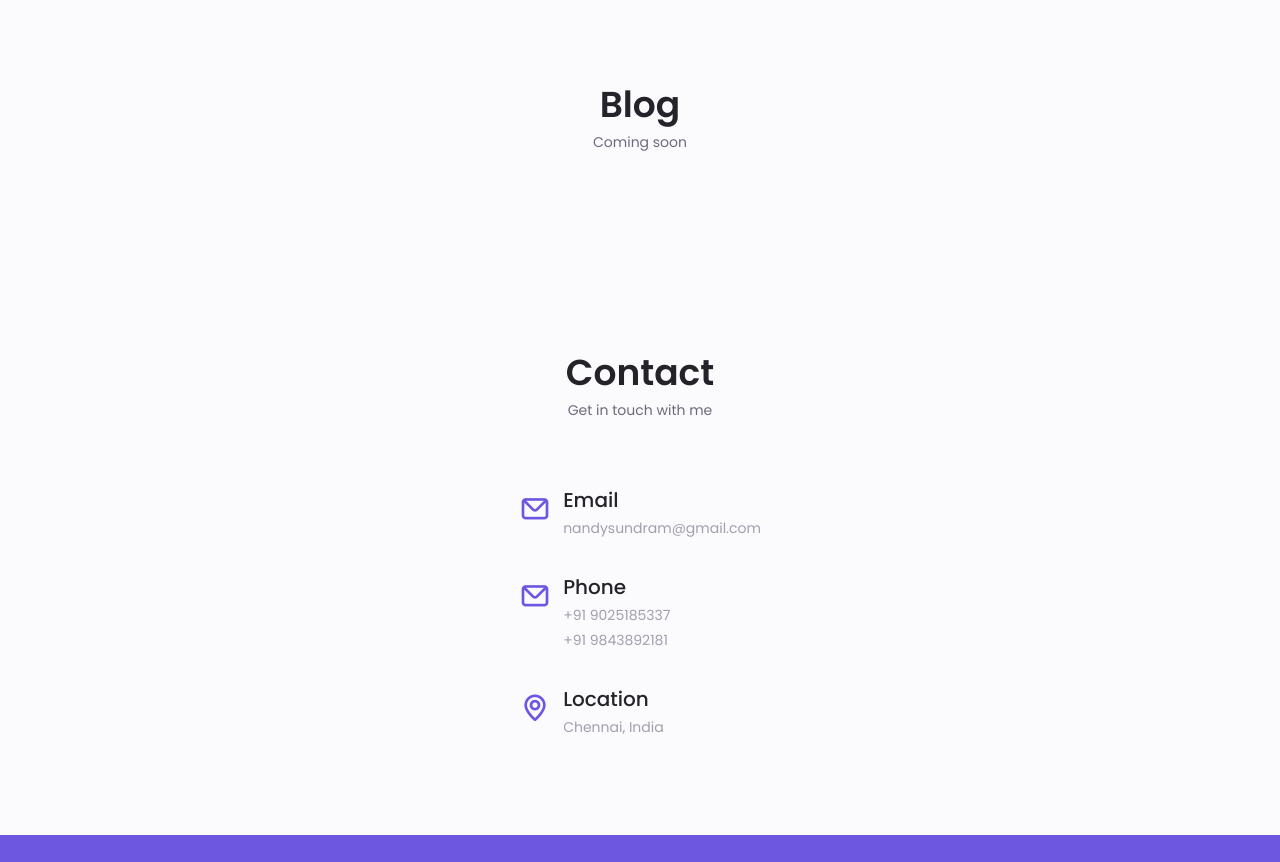
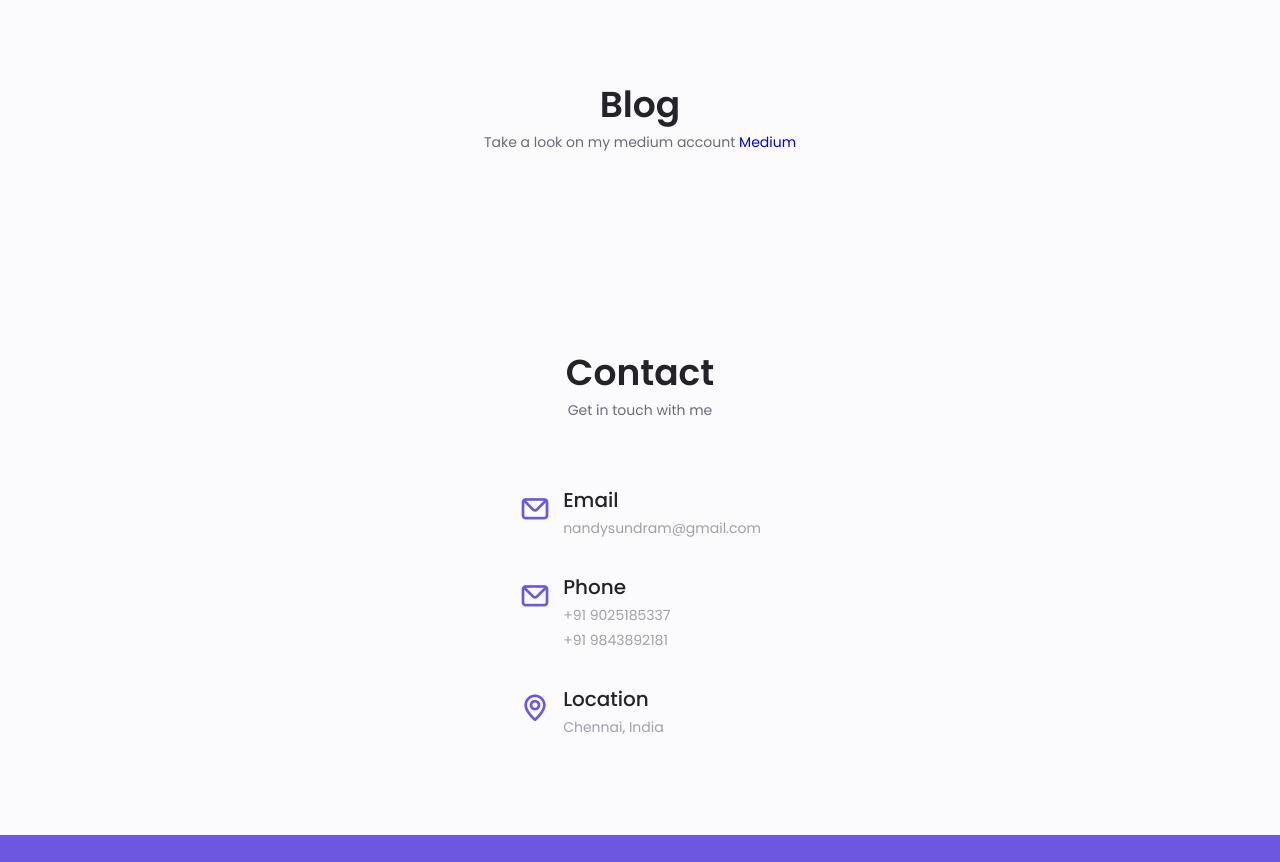
Before and after one commit to nandysundram/nandhini.github.io, a plain HTML site: page index.html in a window 1280 px wide. Shown: the part 4400-5262 px from the top of the page. Drawn offline with nearby package versions, Linux system fonts and the light colour scheme.

Commit message:
changed prof

```diff
--- a/index.html
+++ b/index.html
@@ -1089,7 +1089,11 @@
 
         <section class="blog section" id="blog">
             <h2 class="section__title">Blog</h2>
-            <span class="section__subtitle">Coming soon</span>
+            <span class="section__subtitle">
+                Take a look on my medium account
+               <a href="https://medium.com/@nandysundram/pipeline-setup-aws-git-code-build-code-deploy-code-pipeline-46c25253ab46" target="_blank">Medium</a>
+
+            </span>
         </section>
 
         <section class="contact section" id="contact">
```
